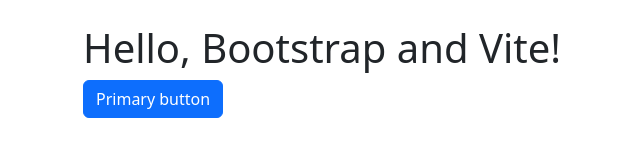
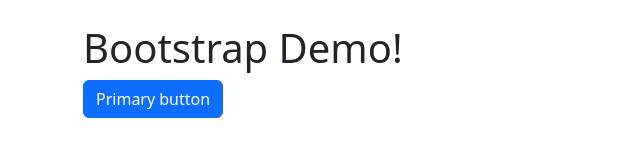
Before and after one commit to jdumaia/jdumaia.github.io, a plain HTML site: page index.html in a window 1280 px wide. Shown: the whole page, without its empty margins (3-643 px from the left). Drawn offline with nearby package versions, Linux system fonts and the light colour scheme.

Commit message:
Update index.html

```diff
--- a/index.html
+++ b/index.html
@@ -3,12 +3,12 @@
   <head>
     <meta charset="utf-8">
     <meta name="viewport" content="width=device-width, initial-scale=1">
-    <title>Bootstrap w/ Vite</title>
+    <title>Bootstrap Demo</title>
     <link href="https://cdn.jsdelivr.net/npm/bootstrap@5.3.3/dist/css/bootstrap.min.css" rel="stylesheet" integrity="sha384-QWTKZyjpPEjISv5WaRU9OFeRpok6YctnYmDr5pNlyT2bRjXh0JMhjY6hW+ALEwIH" crossorigin="anonymous">
   </head>
   <body>
     <div class="container py-4 px-3 mx-auto">
-      <h1>Hello, Bootstrap and Vite!</h1>
+      <h1>Bootstrap Demo!</h1>
       <button class="btn btn-primary">Primary button</button>
     </div>
     <script src="https://cdn.jsdelivr.net/npm/bootstrap@5.3.3/dist/js/bootstrap.bundle.min.js" integrity="sha384-YvpcrYf0tY3lHB60NNkmXc5s9fDVZLESaAA55NDzOxhy9GkcIdslK1eN7N6jIeHz" crossorigin="anonymous"></script>
```
